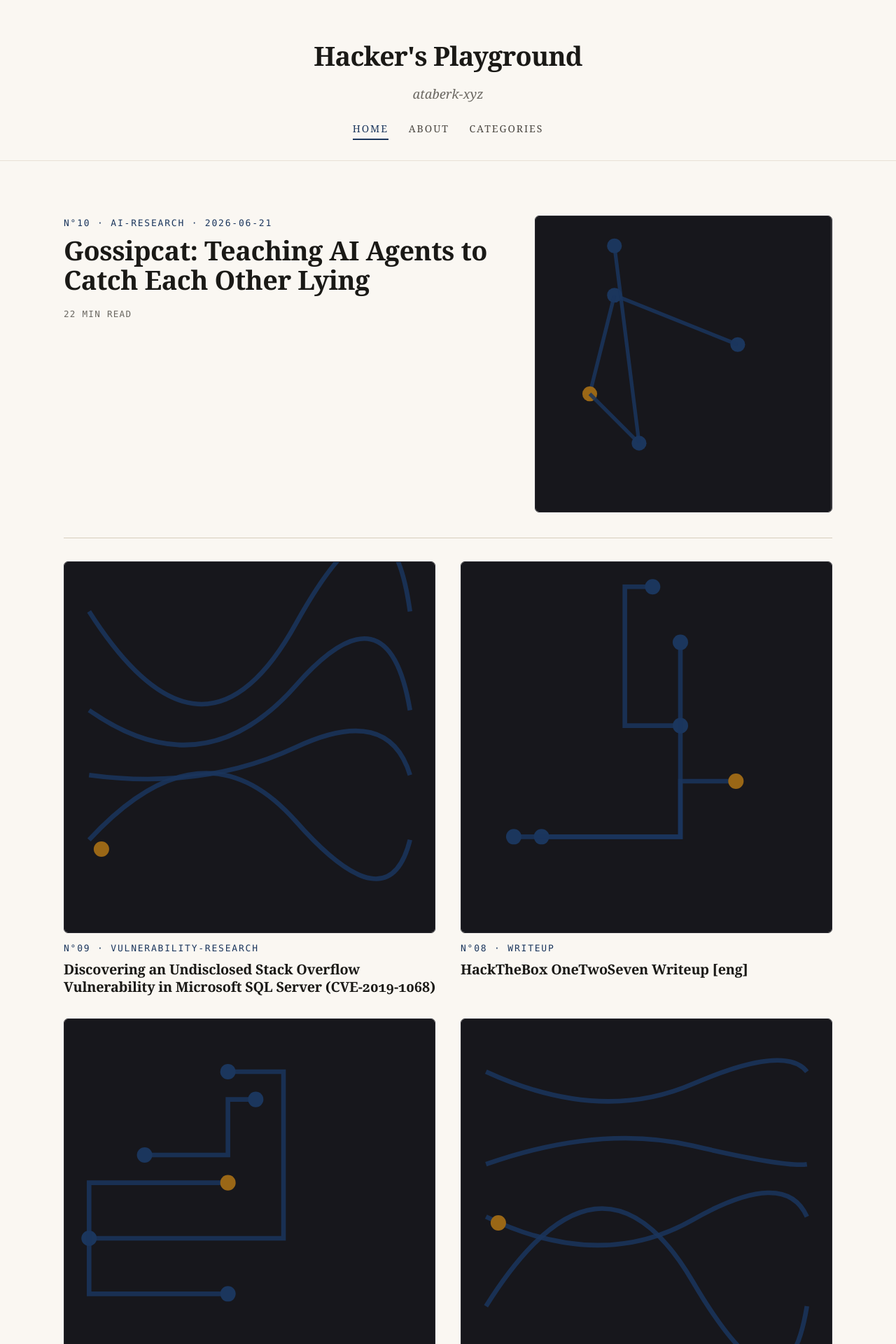
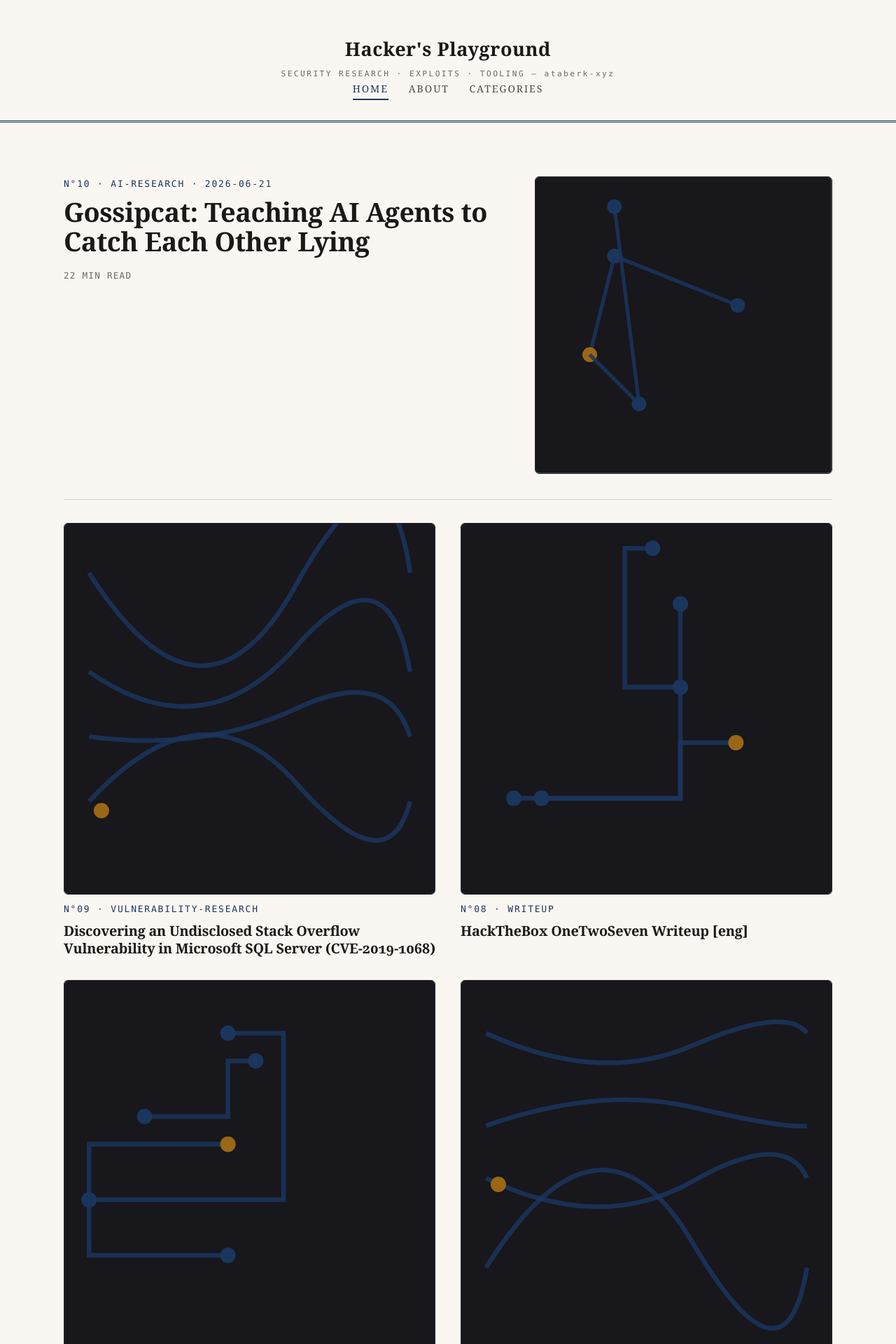
Before and after one commit to ataberk-xyz/ataberk-xyz.github.io, a Jekyll site: the page built from index.html, in a window 1280 px wide. Shown: the top 1920 px of the page at 70% size. Built offline with Jekyll 4.4.1, drawn with Linux system fonts in a browser that asks for light colours; the list of posts is cut into pages by our own code.

Commit message:
theme: Ledger masthead — double rule + mono issue line

```diff
--- a/_includes/masthead.html
+++ b/_includes/masthead.html
@@ -1,9 +1,7 @@
 <header class="masthead">
   <div class="masthead-inner">
     <a class="brand" href="{{ site.baseurl }}/">{{ site.title }}</a>
-    {% if site.tagline %}
-      <p class="brand-tagline">{{ site.tagline }}</p>
-    {% endif %}
+    <p class="brand-issue">SECURITY RESEARCH · EXPLOITS · TOOLING — {{ site.tagline }}</p>
     {% include nav-links.html %}
   </div>
 </header>
--- a/_sass/kami/_layout.scss
+++ b/_sass/kami/_layout.scss
@@ -9,7 +9,7 @@
 
 // ── Masthead ──
 .masthead {
-  border-bottom: var(--rule);
+  border-bottom: 3px double var(--accent);
   background: var(--bg);
 }
 .masthead-inner {
@@ -22,16 +22,17 @@
   display: inline-block;
   font-family: var(--serif);
   font-weight: 700;
-  font-size: 2.1rem;
-  letter-spacing: -0.02em;
+  font-size: 1.5rem;
+  letter-spacing: 0.02em;
   color: var(--ink);
 }
 .brand:hover { color: var(--accent); text-decoration: none; }
-.brand-tagline {
-  margin: 0.35rem 0 1.25rem;
+.brand-issue {
+  font-family: var(--mono);
+  font-size: 0.62rem;
+  letter-spacing: 0.22em;
   color: var(--ink-3);
-  font-style: italic;
-  font-size: 1.02rem;
+  margin: 0.15rem 0 0;
 }
 
 // ── Nav ──
@@ -74,7 +75,6 @@ main.container { padding-top: 2.8rem; padding-bottom: 3.5rem; min-height: 50vh;
 
 @media (max-width: $bp-mobile) {
   html { font-size: 17px; }
-  .brand { font-size: 1.8rem; }
   .masthead-inner { padding-top: 2rem; }
 }
 
```
